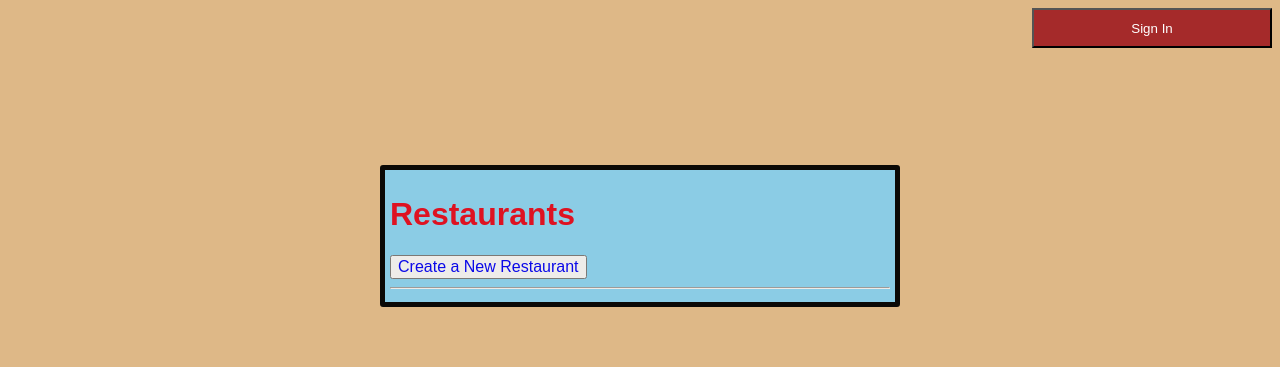
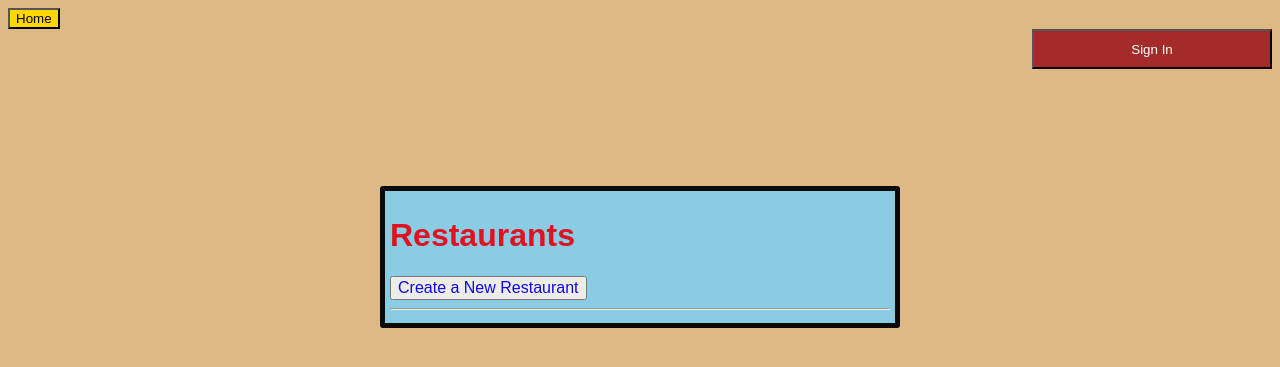
Before and after one commit to aashishmalik/item-catalog, a Flask app: page / in a window 1280 px wide. Shown: the top 367 px of the page. Run offline with Flask 2, Linux system fonts and the light colour scheme.

Commit message:
added home button

```diff
--- a/static/style.css
+++ b/static/style.css
@@ -79,3 +79,6 @@ a{
 #btn-menu:hover {
     background: orange;
 }
+.homepage{
+    background-color: gold;
+}
--- a/templates/menu.html
+++ b/templates/menu.html
@@ -5,7 +5,7 @@
 </head>
 
 <body>
-
+        {% include "nav.html" %}
     <div class='container'>
         <h1>{{restaurant.name}}</h1>
         {% if items !=[] %}
--- a/templates/nav.html
+++ b/templates/nav.html
@@ -1,4 +1,7 @@
 <div>
+        <a href="/">
+                <button type="button" class="homepage">Home</button>
+            </a>
     {% if 'username' not in session %}
     <div>
         <a href="{{url_for('showLogin')}}">
@@ -9,6 +12,7 @@
     </div>
     {% else %}
     <div>
+
         <a href="{{url_for('gdisconnect')}}">
             <button type="button" class="btn-logout">
                 Sign Out
```
